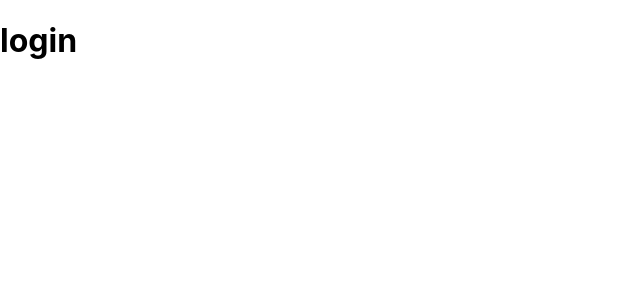
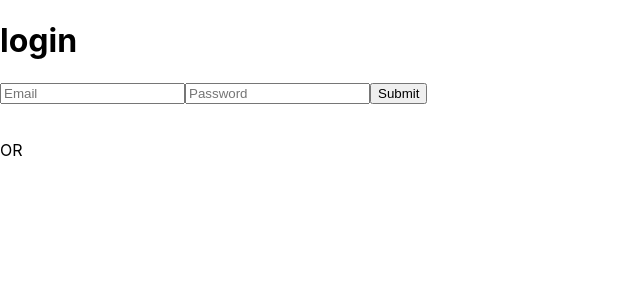
Before and after one commit to Svmpankaj/Login-and-SignUp-Using-MERN, a React (Create React App) app: page / in a window 1280 px wide. Shown: the top 300 px of the page, without its empty margins (0-640 px from the left). Built offline with nearby package versions, Linux system fonts and the light colour scheme.

Commit message:
login page is added

```diff
--- a/src/Components/Login.js
+++ b/src/Components/Login.js
@@ -1,9 +1,21 @@
-import React from 'react'
+import React, { useEffect, useState } from 'react'
+import axios from 'axios'
+import { useNavigate, Link } from 'react-router-dom'
 
 const Login = () => {
     return (
-        <div>
+        <div className='login'>
             <h1>login</h1>
+            <form action="POST">
+                <input type="email" onChange={(e) => setEmail(e.target.value)} placeholder='Email' name='' />
+                <input type="password" onChange={(e) => setPassword(e.target.value)} placeholder='Password' name='' />
+
+                <input type="submit" />
+            </form>
+            <br />
+            <p>OR</p>
+            <br />
+            <Link to="/signup"></Link>
         </div>
     )
 }
--- a/src/Components/Signup.js
+++ b/src/Components/Signup.js
@@ -1,4 +1,6 @@
-import React from 'react'
+import React, { useEffect, useState } from 'react'
+import axios from 'axios'
+import { useNavigate, Link } from 'react-router-dom'
 
 const Signup = () => {
     return (
```
